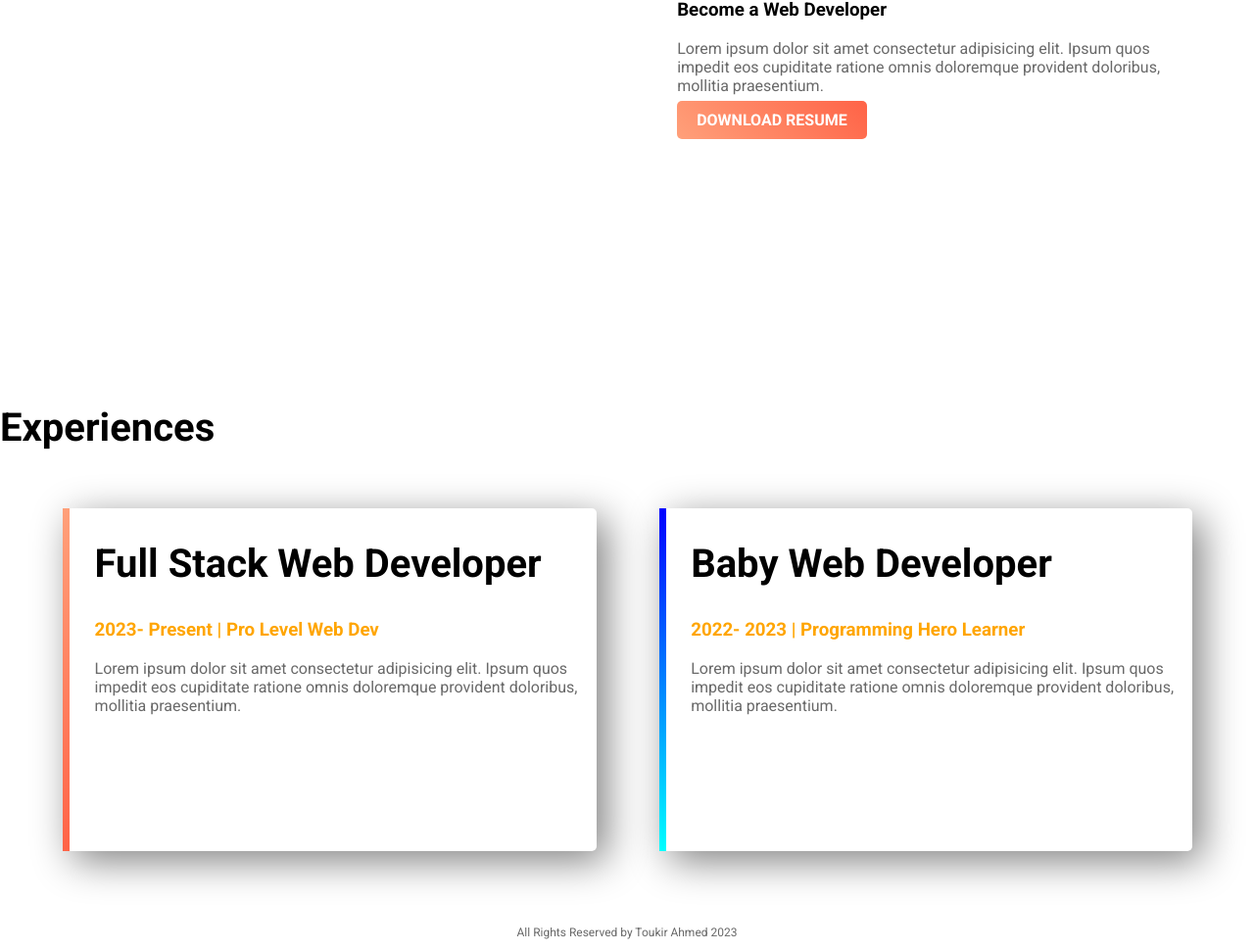
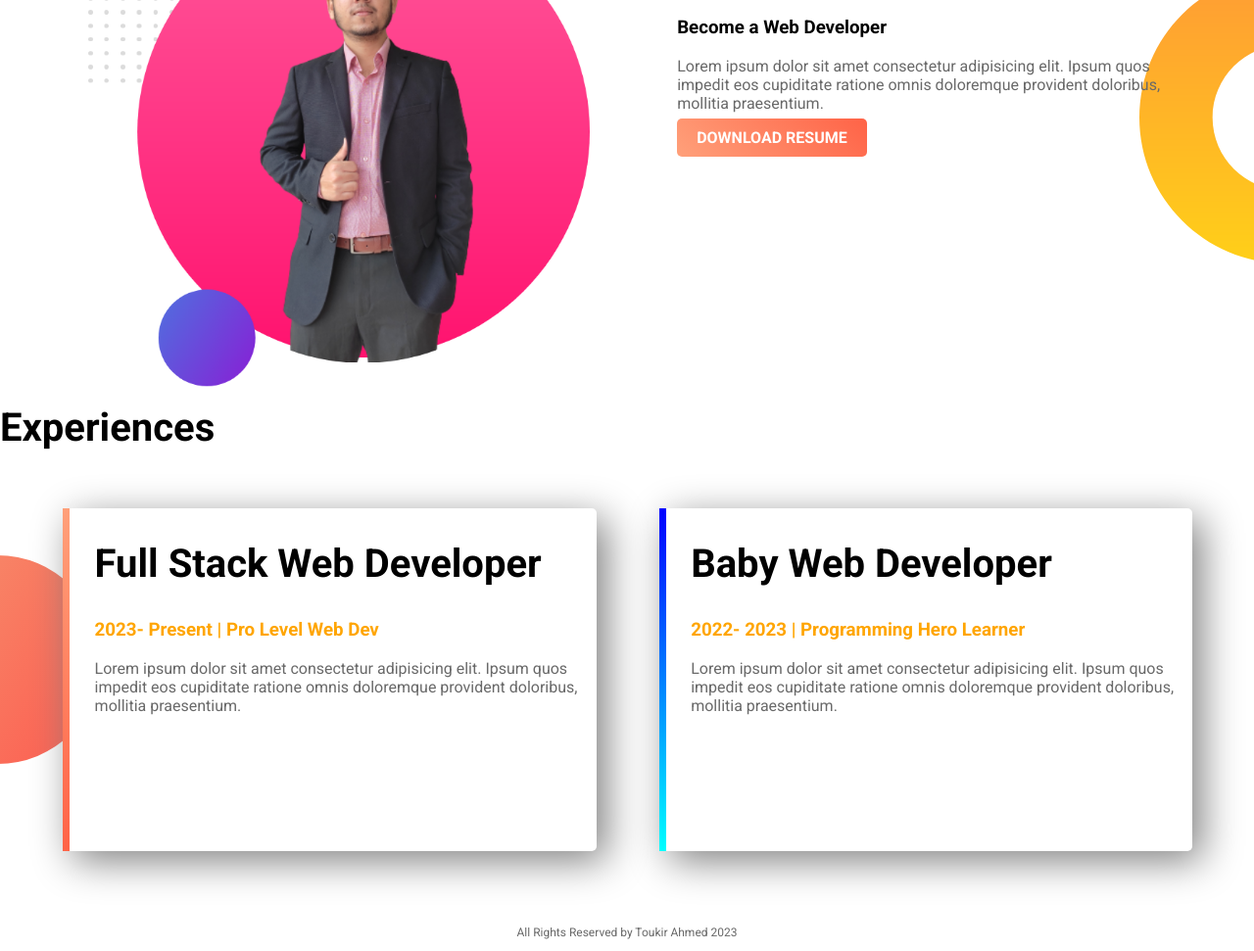
Before and after one commit to ToukirMECBD/lasttry, a plain HTML site: page index.html in a window 1280 px wide. Shown: the part 660-1631 px from the top of the page at 98% size. Drawn offline with Linux system fonts and the light colour scheme; the site is published under a folder, as on GitHub Pages, so addresses that start at the root find nothing.

Commit message:
fuckinglasttry

```diff
--- a/index.html
+++ b/index.html
@@ -19,12 +19,12 @@
             <a target="_blank" class="link-button" href="http://www.linkedin.com/in/toukirahmed769/">HIRE ME</a>
         </div>
         <div class="half-width">
-            <img src="/photos/toukir1.png" alt="">
+            <img src="photos/toukir1.png" alt="">
         </div>
     </section>
     <section class="dream">
         <div class="half-width">
-            <img src="/photos/toukir4.png" alt="">
+            <img src="photos/toukir4.png" alt="">
         </div>
         <div class="half-width">
             <h2>Dream Big </h2>
--- a/style.css
+++ b/style.css
@@ -41,7 +41,7 @@ section{
     font-weight: 700;
 }
 .dream{
-    background-image: url("/photos/dream-bg.png");
+    background-image: url("photos/dream-bg.png");
     background-repeat: no-repeat;
     background-position: right;
 }
@@ -52,7 +52,7 @@ section{
     background-color: white;
 }
 .experiences{
-    background-image: url("/photos/exp-bg.png");
+    background-image: url("photos/exp-bg.png");
     background-repeat: no-repeat;
     background-position: left;
 }
```
